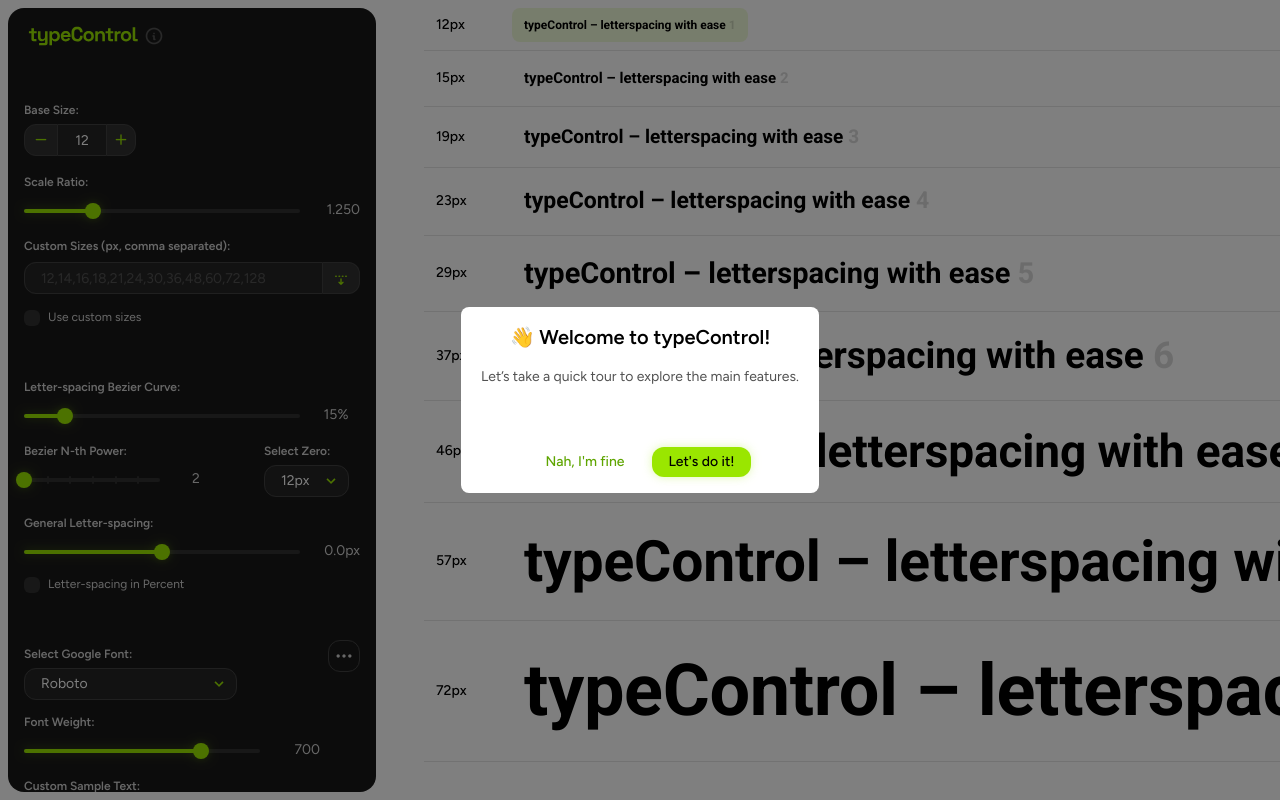
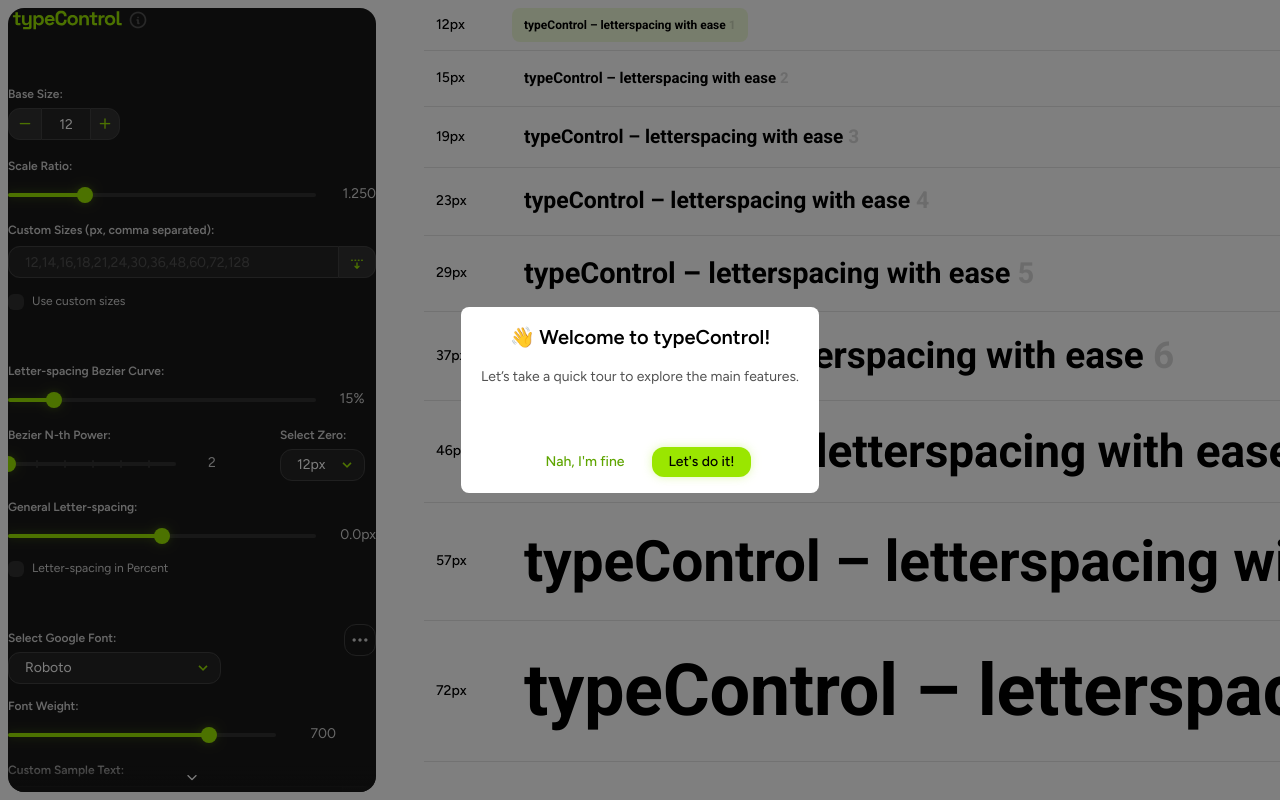
Before and after one commit to form-d/typecontrol-app, a Next.js app: page / in a window 1280 px wide. Shown: the top 800 px of the page. Built offline with nearby package versions, Linux system fonts and the light colour scheme.

Commit message:
scroll indicator added

```diff
--- /dev/null
+++ b/components/elements/ScrollIndicatorWrapper.tsx
@@ -0,0 +1,58 @@
+import React, { useEffect, useRef, useState } from "react";
+import Icon from "./Icon";
+
+interface ScrollIndicatorWrapperProps {
+  children: React.ReactNode;
+  height?: string;
+  className?: string;
+  contentClassName?: string;
+}
+
+const ScrollIndicatorWrapper: React.FC<ScrollIndicatorWrapperProps> = ({
+  children,
+  height = "300px",
+  className = "",
+  contentClassName = "",
+}) => {
+  const containerRef = useRef<HTMLDivElement>(null);
+  const [showBottomShadow, setShowBottomShadow] = useState(false);
+
+  const SCROLL_TOLERANCE_PX = 15;
+
+  const handleScroll = () => {
+    const el = containerRef.current;
+    if (!el) return;
+
+    const atBottom =
+      el.scrollTop + el.clientHeight >= el.scrollHeight - SCROLL_TOLERANCE_PX;
+    setShowBottomShadow(!atBottom);
+  };
+
+  useEffect(() => {
+    const el = containerRef.current;
+    if (!el) return;
+
+    handleScroll(); // Initial check
+
+    el.addEventListener("scroll", handleScroll);
+    window.addEventListener("resize", handleScroll);
+
+    return () => {
+      el.removeEventListener("scroll", handleScroll);
+      window.removeEventListener("resize", handleScroll);
+    };
+  }, []);
+
+  return (
+    <div ref={containerRef} className={`relative ${className}`}>
+      {children}
+      {showBottomShadow && (
+        <div className="pointer-events-none flex justify-center items-end sticky text-white bottom-0 left-0 pb-2 right-0 h-8 bg-gradient-to-t from-neutral-900 to-transparent">
+          <Icon size="xs" iconClass="ti ti-chevron-down" />
+        </div>
+      )}
+    </div>
+  );
+};
+
+export default ScrollIndicatorWrapper;
--- a/components/layout/Layout.tsx
+++ b/components/layout/Layout.tsx
@@ -1,4 +1,5 @@
 import React, { ReactNode, useEffect, useRef, useState } from "react";
+import ScrollIndicatorWrapper from "../elements/ScrollIndicatorWrapper";
 
 interface LayoutProps {
   /**
@@ -54,20 +55,25 @@
   // (isTop ? "flex flex-col" : "flex flex-row") + " h-screen";
 
   return (
-    <div ref={containerRef} className={`dark ${containerClasses}`}>
+    <div ref={containerRef} className={`${containerClasses}`}>
+      {/* <div className="blurred-top-half" /> */}
       {isTop ? (
         // Sticky top bar: transparent background, stays at top while content scrolls
-        <aside className="h-[45vh] md:h-auto sticky top-0 w-full z-10">
-          <div className="p-4 h-full overflow-auto bg-white/60 dark:bg-black/90 backdrop-blur-[32px] p-4 space-y-4 rounded-2xl m-3 shadow-lg/20 dark:shadow-none">
+        <aside className="h-[45vh] md:h-auto sticky top-0 w-full z-10 dark">
+          <div className="blurred-top-half" />
+          {/* <div className="h-full overflow-auto bg-white/60 dark:bg-black/90 backdrop-blur-[32px] space-y-4 rounded-2xl m-3 shadow-lg/20 dark:shadow-none">
             {bar}
-          </div>
+          </div> */}
+          <ScrollIndicatorWrapper className="h-full overflow-auto bg-white/60 dark:bg-black/90 backdrop-blur-[32px] space-y-4 rounded-2xl m-3 shadow-lg/20 dark:shadow-none">
+            {bar}
+          </ScrollIndicatorWrapper>
         </aside>
       ) : (
         // Sidebar on left
-        <aside className="w-96 md:sticky  top-0 h-screen p-2">
-          <div className="bg-black/90 p-4 overflow-scroll rounded-2xl h-full">
+        <aside className="w-96 md:sticky  top-0 h-screen p-2 dark">
+          <ScrollIndicatorWrapper className="bg-black/90 overflow-scroll rounded-2xl h-full">
             {bar}
-          </div>
+          </ScrollIndicatorWrapper>
         </aside>
       )}
 
```
